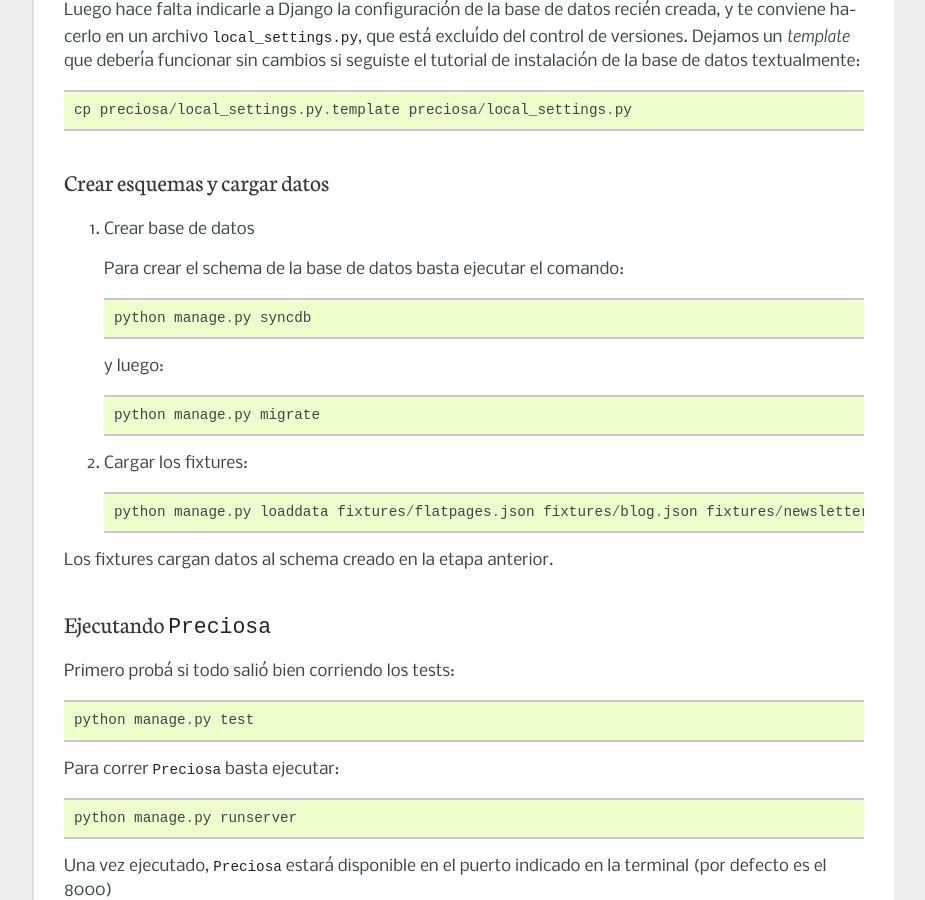
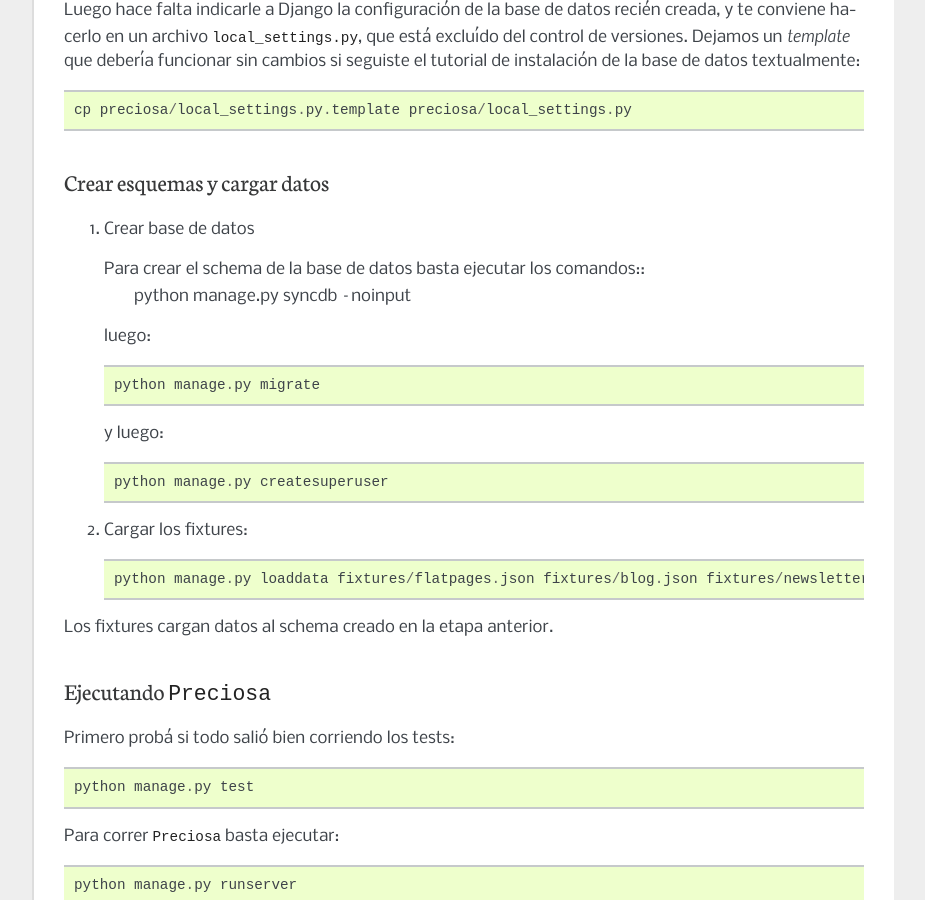
Before and after one commit to mgaitan/preciosa, a Sphinx documentation site: the page built from docs/install_dev_linux.rst, in a window 1280 px wide and 900 px high, scrolled down 1537 px. Shown: the whole window, without its empty margins (198-1123 px from the left). Built offline with Sphinx 7.4.7, drawn with Linux system fonts in a browser that asks for light colours; pages that are not in the unit, such as notebooks, are missing from menus.

Commit message:
Modificada la doc para evitar bug
Evita el bug en la instalación producto de no tener el superusuario creado.

```diff
--- a/docs/install_dev_linux.rst
+++ b/docs/install_dev_linux.rst
@@ -81,13 +81,16 @@
 
 1. Crear base de datos
 
-   Para crear el schema de la base de datos basta ejecutar el comando::
+   Para crear el schema de la base de datos basta ejecutar los comandos::
+        python manage.py syncdb --noinput
 
-        python manage.py syncdb
+   luego::
+
+        python manage.py migrate
 
    y luego::
 
-        python manage.py migrate
+        python manage.py createsuperuser
 
 
 2. Cargar los fixtures::
```
